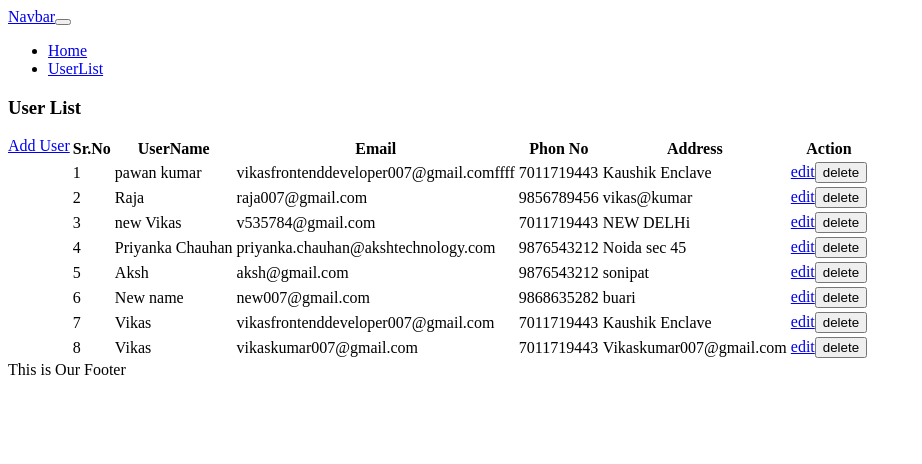
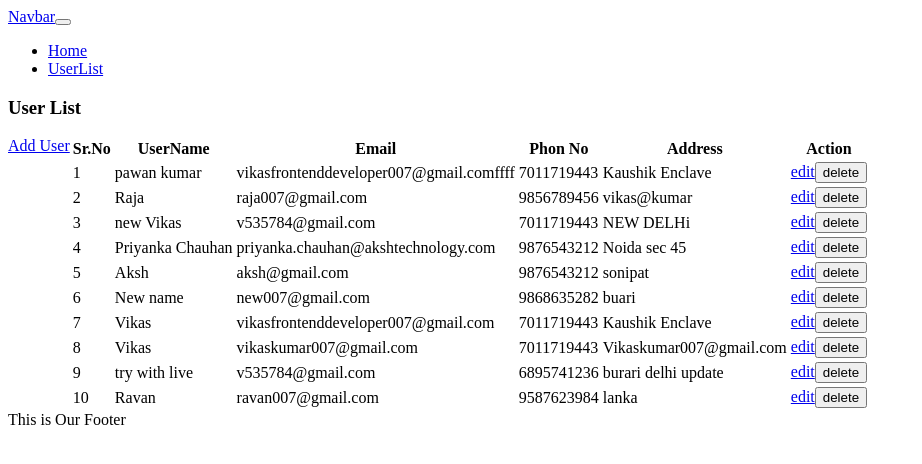
Before and after one commit to jojovikas/Redux-Crud-Application-with-validation, a React app: page /userlist in a window 1280 px wide. Shown: the top 464 px of the page, without its empty margins (0-922 px from the left). Built offline with nearby package versions, Linux system fonts and the light colour scheme; data requests are answered from the project's data file; the HTML template or start-up script is replaced by a standard one.

Commit message:
code push

```diff
--- a/db.json
+++ b/db.json
@@ -55,6 +55,20 @@
       "email": "vikaskumar007@gmail.com",
       "phone": "7011719443",
       "address": "Vikaskumar007@gmail.com"
+    },
+    {
+      "id": "efbc",
+      "username": "try with live",
+      "email": "v535784@gmail.com",
+      "phone": "6895741236",
+      "address": "burari delhi update"
+    },
+    {
+      "id": "6ea9",
+      "username": "Ravan",
+      "email": "ravan007@gmail.com",
+      "phone": "9587623984",
+      "address": "lanka"
     }
   ]
 }
--- a/src/app/user/userSlice.jsx
+++ b/src/app/user/userSlice.jsx
@@ -8,17 +8,27 @@ export const fetchUsers = createAsyncThunk("user/fetchUsers", async () => {
 });
 
 // *************************Add new User**************************
+// export const addUser = createAsyncThunk("user/addUser", async (values) => {
+//   return fetch("http://localhost:3030/users", {
+//     method: "POST",
+//     headers: { Accept: "application/json", "Content-Type": "application/json" },
+//     body: JSON.stringify({
+//       username: values.username,
+//       email: values.email,
+//       phone: values.phone,
+//       address: values.address,
+//     }),
+//   }).then((res) => res.json());
+// });
+
 export const addUser = createAsyncThunk("user/addUser", async (values) => {
-  return fetch("http://localhost:3030/users", {
-    method: "POST",
-    headers: { Accept: "application/json", "Content-Type": "application/json" },
-    body: JSON.stringify({
-      username: values.username,
-      email: values.email,
-      phone: values.phone,
-      address: values.address,
-    }),
-  }).then((res) => res.json());
+  const response = await axios.post("http://localhost:3030/users", {
+    username: values.username,
+    email: values.email,
+    phone: values.phone,
+    address: values.address,
+  });
+  return response.data; // Return the newly added user data
 });
 
 // ************************************************************************
```
